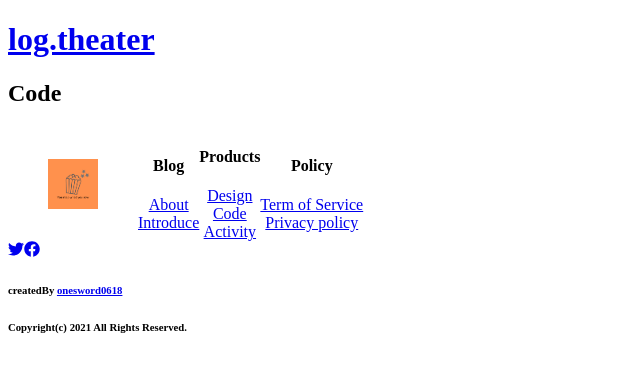
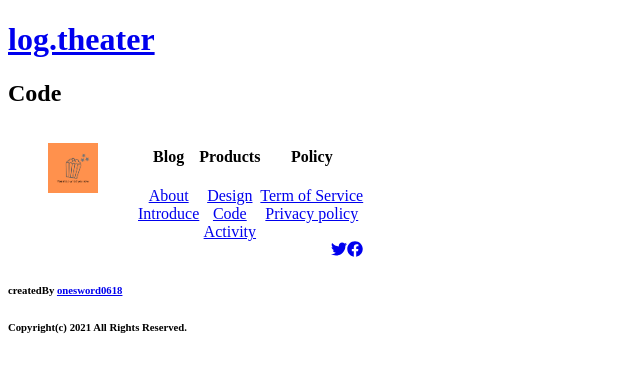
Before and after one commit to onesword0618/log.theater, a Gatsby site: page /code in a window 1280 px wide. Shown: the whole page, without its empty margins (0-640 px from the left). Built offline with nearby package versions, Linux system fonts and the light colour scheme; Gatsby itself is replaced by a stand-in of ours.

Commit message:
Update: フッターの構成を修正した

```diff
--- a/src/components/footer.tsx
+++ b/src/components/footer.tsx
@@ -35,8 +35,6 @@ export const Footer: React.FC = (): React.ReactElement => {
     `,
   );
 
-  const author: string = fetchFooter.site?.siteMetadata?.author as string;
-
   return (
     <div
       className="footer_container"
@@ -48,9 +46,9 @@ export const Footer: React.FC = (): React.ReactElement => {
           style={{
             display: 'flex',
             flexDirection: 'row',
-            alignItems: 'center',
           }}
         >
+          <Link to="/">
             <figure className="icon">
               <StaticImage
                 className="blog_icon"
@@ -62,6 +60,7 @@ export const Footer: React.FC = (): React.ReactElement => {
                 alt="Blog Icon"
               />
             </figure>
+          </Link>
 
           <div
             className="footer_item_blog"
@@ -111,7 +110,14 @@ export const Footer: React.FC = (): React.ReactElement => {
           </div>
         </div>
 
-        <div className="sns_area">
+        <div
+          className="sns_area"
+          style={{
+            display: 'flex',
+            flexDirection: 'row',
+            justifyContent: 'flex-end',
+          }}
+        >
           <a href="https://twitter.com/onesword0618">
             <FontAwesomeIcon icon={faTwitter} />
           </a>
@@ -122,7 +128,10 @@ export const Footer: React.FC = (): React.ReactElement => {
         </div>
 
         <h6 className="author">
-          createdBy <a href="https://ja.gravatar.com/aoakuablog">{author}</a>
+          createdBy{' '}
+          <a href="https://ja.gravatar.com/aoakuablog">
+            {fetchFooter.site?.siteMetadata?.author}
+          </a>
         </h6>
 
         <h6 className="copyright">
```
Lines whose indentation alone changed are shown as unchanged.
